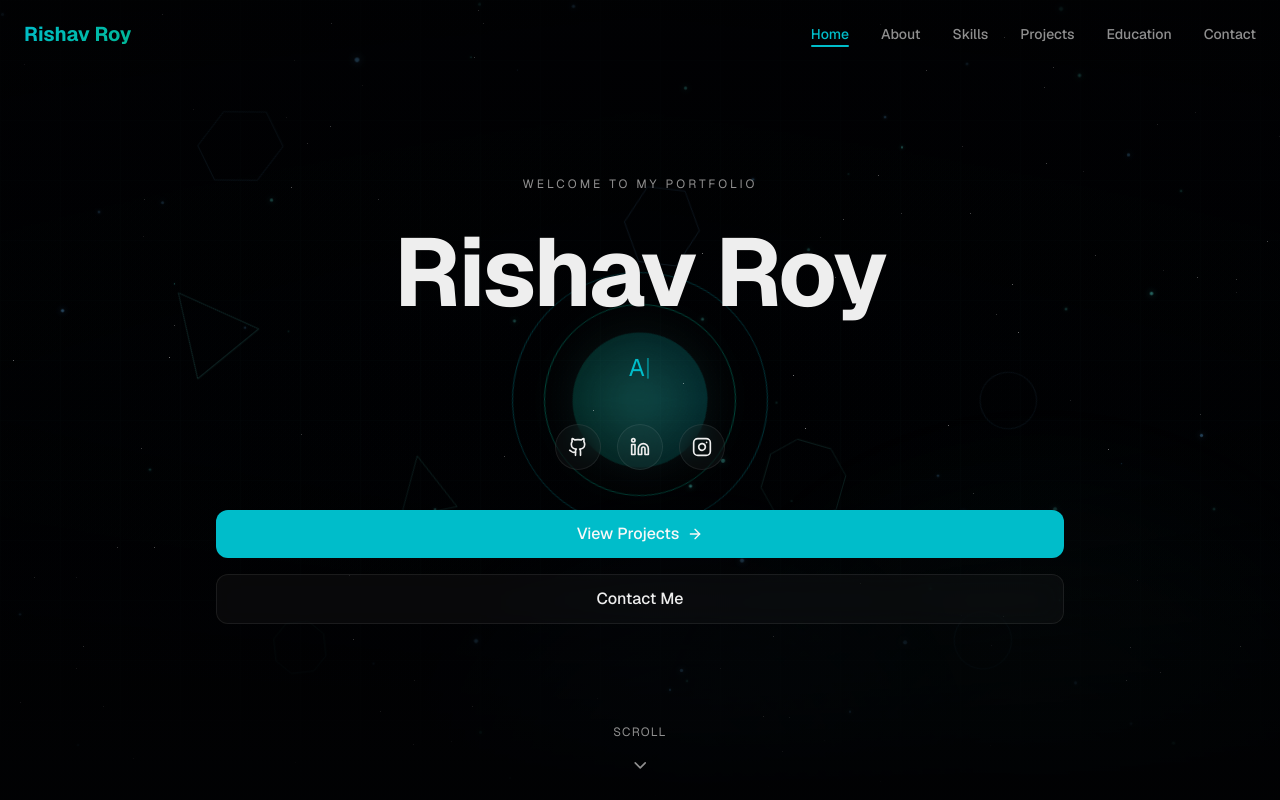
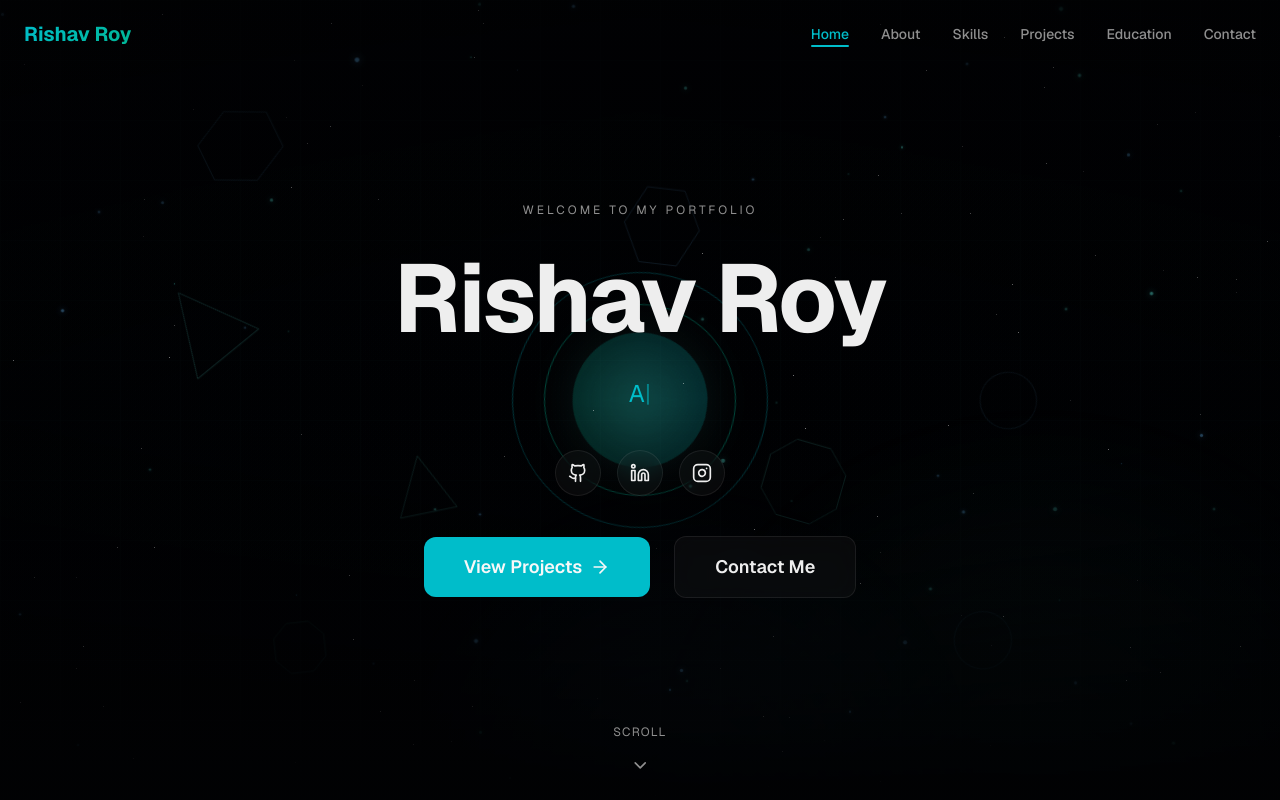
Before and after one commit to Rishavroy-2006/Portfolio, a Next.js app: page / in a window 1280 px wide. Shown: the top 800 px of the page. Built offline with nearby package versions, Linux system fonts and the light colour scheme.

Commit message:
style: enhance CTA button prominence and spacing
Increase button padding, font size, icon size, and button gap.

Co-authored-by: Rishav Roy <188615257+Rishavroy-2006@users.noreply.github.com>

```diff
--- a/components/sections/Hero.tsx
+++ b/components/sections/Hero.tsx
@@ -124,21 +124,21 @@ export function Hero() {
 
           {/* CTA Buttons */}
           <motion.div
-            className="flex flex-col xs:flex-row items-center justify-center gap-3 sm:gap-4"
+            className="flex flex-col sm:flex-row items-center justify-center gap-4 sm:gap-6"
             initial={{ opacity: 0, y: 20 }}
             animate={{ opacity: 1, y: 0 }}
             transition={{ delay: 1 }}
           >
             <a
               href="#projects"
-              className="w-full xs:w-auto flex items-center justify-center gap-2 px-6 sm:px-8 py-3 bg-primary text-primary-foreground rounded-lg font-medium hover:bg-primary/90 hover:shadow-lg hover:shadow-primary/25 hover:-translate-y-0.5 transition-all duration-300"
+              className="w-full sm:w-auto flex items-center justify-center gap-2 px-8 sm:px-10 py-4 bg-primary text-primary-foreground rounded-lg font-semibold text-base sm:text-lg hover:bg-primary/90 hover:shadow-lg hover:shadow-primary/25 hover:-translate-y-0.5 transition-all duration-300"
             >
               View Projects
-              <ArrowRight className="w-4 h-4" />
+              <ArrowRight className="w-5 h-5" />
             </a>
             <a
               href="#contact"
-              className="w-full xs:w-auto flex items-center justify-center px-6 sm:px-8 py-3 glass rounded-lg font-medium hover:bg-white/10 hover:-translate-y-0.5 transition-all duration-300"
+              className="w-full sm:w-auto flex items-center justify-center px-8 sm:px-10 py-4 glass rounded-lg font-semibold text-base sm:text-lg hover:bg-white/10 hover:-translate-y-0.5 transition-all duration-300"
             >
               Contact Me
             </a>
```
